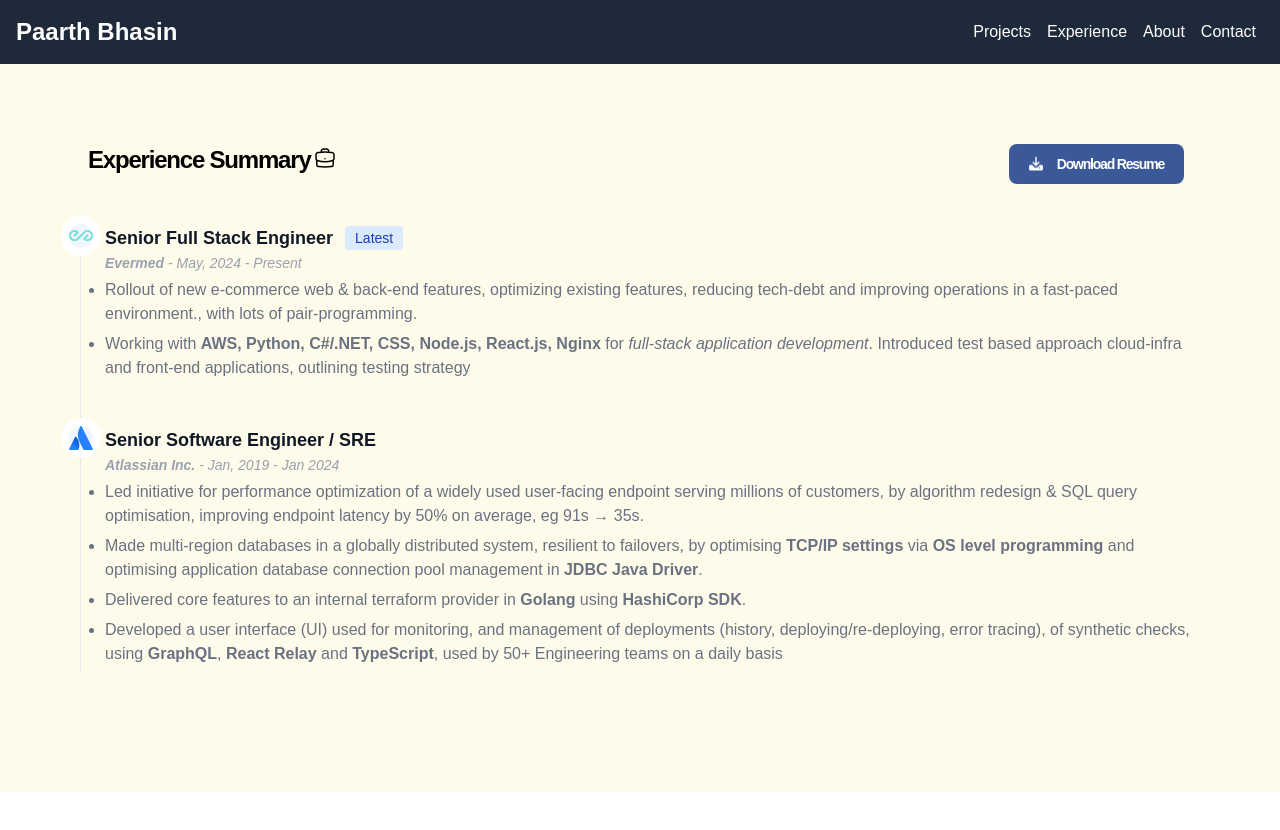
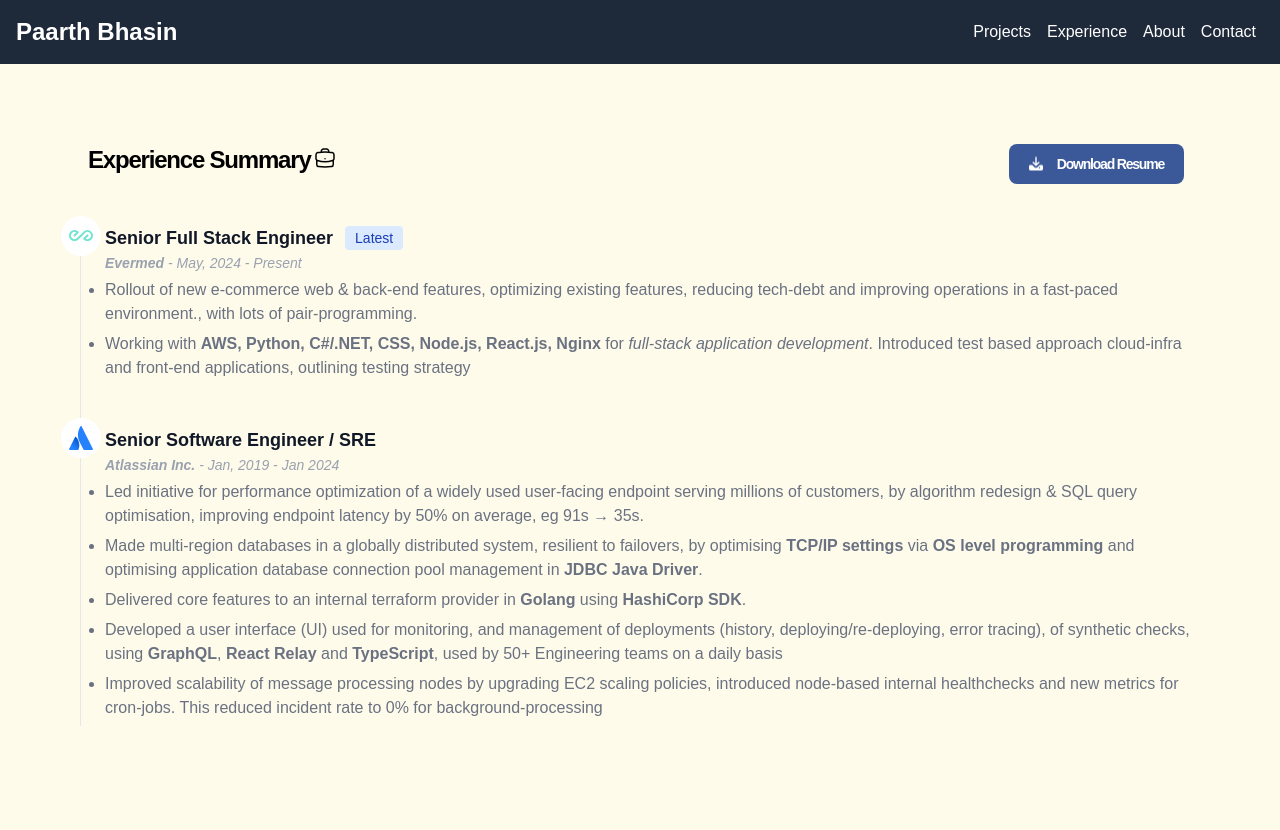
Before and after one commit to PaarthB/portfolio, a Next.js app: page /experience in a window 1280 px wide. Shown: the top 830 px of the page. Before the commit the page ends 800 px from the top, so only its background shows below. Built offline with nearby package versions, Linux system fonts and the light colour scheme.

Commit message:
css fixes

```diff
--- a/src/app/experience/page.tsx
+++ b/src/app/experience/page.tsx
@@ -25,7 +25,7 @@ export default function Experience() {
 
         <ol className="relative border-s border-gray-200 dark:border-gray-700">
         <li className="mb-10 ms-6">
-            <span className="absolute flex items-center justify-center w-6 h-6 bg-blue-50 rounded-full -start-3 ring-8 ring-white">
+            <span className="absolute flex items-center justify-center w-6 h-6 bg-white rounded-full -start-3 ring-8 ring-white">
             <svg className="fill-[#6fe3d0]" xmlns="http://www.w3.org/2000/svg" viewBox="0 0 228.35 105.4">
                 {/* <defs>
                 <style>.cls-1{fill:#6fe3d0;}
@@ -57,7 +57,7 @@ export default function Experience() {
         </li>
 
         <li className="mb-10 ms-6">
-            <span className="absolute flex items-center justify-center w-6 h-6 bg-blue-50 rounded-full -start-3 ring-8 ring-white">
+            <span className="absolute flex items-center justify-center w-6 h-6 bg-white rounded-full -start-3 ring-8 ring-white">
                 <svg width="40px" height="40px" viewBox="0 0 256 256" version="1.1" xmlns="http://www.w3.org/2000/svg" preserveAspectRatio="xMidYMid">
                     <defs>
                         <linearGradient x1="99.6865531%" y1="15.8007988%" x2="39.8359011%" y2="97.4378355%" id="linearGradient-1">
@@ -92,6 +92,9 @@ export default function Experience() {
                 <li className="pb-1.5">
                     Developed a user interface (UI) used for monitoring, and management of deployments (history, deploying/re-deploying, error tracing), of synthetic checks, using <b>GraphQL</b>, <b>React Relay</b> and <b>TypeScript</b>, used by 50+ Engineering teams on a daily basis
                 </li>
+                <li className="pb-1.5">
+                    Improved scalability of message processing nodes by upgrading EC2 scaling policies, introduced node-based internal healthchecks and new metrics for cron-jobs. This reduced incident rate to 0% for background-processing
+                </li>
                 </ul>
             </div>
         </li>
--- a/src/app/projects/page.tsx
+++ b/src/app/projects/page.tsx
@@ -10,7 +10,7 @@ export default function Experience() {
                 </h1>
                 <ol className="relative border-s border-gray-200 dark:border-gray-700">
                     <li className="mb-10 ms-6">
-                        <span className="absolute flex items-center justify-center w-6 h-6 bg-blue-100 rounded-full -start-3 ring-8 ring-white">
+                        <span className="absolute flex items-center justify-center w-6 h-6 bg-white rounded-full -start-3 ring-8 ring-white">
                             <svg width="40px" height="40px" viewBox="0 0 256 256" version="1.1" xmlns="http://www.w3.org/2000/svg" preserveAspectRatio="xMidYMid">
                                 <defs>
                                     <linearGradient x1="12.959%" y1="12.039%" x2="79.639%" y2="78.201%" id="a"><stop stop-color="#387EB8" offset="0%"/><stop stop-color="#366994" offset="100%"/>
```
